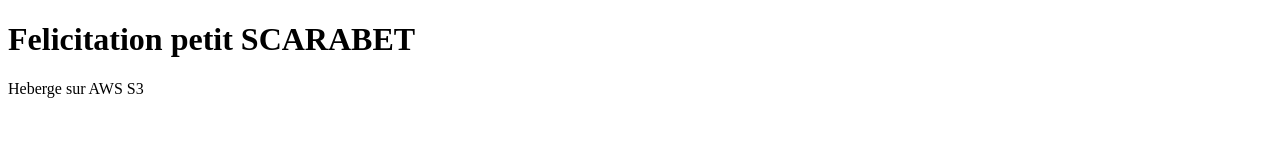
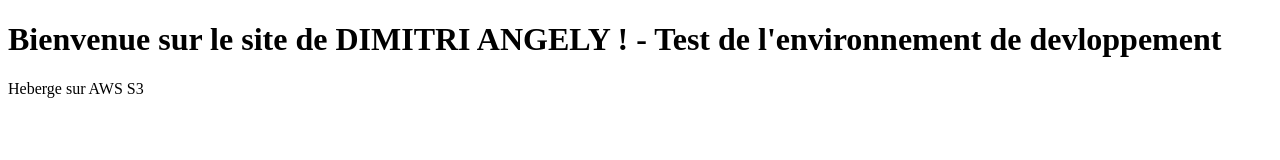
Before and after one commit to dimitriangely/site-aws, a plain HTML site: page index.html in a window 1280 px wide. Drawn offline with Linux system fonts and the light colour scheme.

Commit message:
Test dev environment

```diff
--- a/index.html
+++ b/index.html
@@ -4,7 +4,7 @@
   <title>Dimitri ANGELY Website</title>
 </head>
 <body>
-  <h1>Felicitation petit SCARABET</h1>
+  <h1>Bienvenue sur le site de DIMITRI ANGELY ! - Test de l'environnement de devloppement</h1>
   <p>Heberge sur AWS S3</p>
 </body>
 </html>
```
